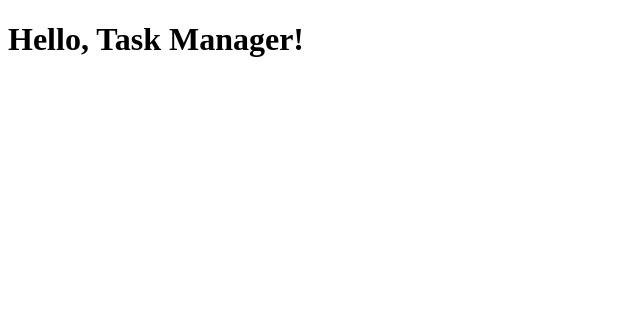
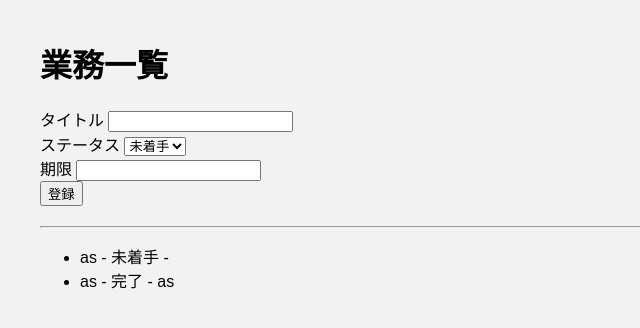
Before and after one commit to KyoDev-debug/task_manager, a Flask app: page / in a window 1280 px wide. Shown: the top 328 px of the page, without its empty margins (0-640 px from the left). Run offline with Flask 3, Linux system fonts and the light colour scheme.

Commit message:
学習用初期設定完了

```diff
--- a/app/__init__.py
+++ b/app/__init__.py
@@ -1,13 +1,18 @@
 import os
 from flask import Flask
+from flask_sqlalchemy import SQLAlchemy
 
-BASE_DIR = os.path.abspath(os.path.dirname(__file__))
+db = SQLAlchemy()
 
 def create_app():
-    app = Flask(__name__, template_folder=os.path.join(BASE_DIR, "..", "templates"))
-    app.config.from_pyfile("config.py")
+    # テンプレートフォルダの絶対パスを指定
+    template_dir = os.path.abspath(os.path.join(os.path.dirname(__file__), '../templates'))
+    app = Flask(__name__, template_folder=template_dir)
 
-    from app.routes import main
-    app.register_blueprint(main)
+    app.config.from_object('app.config.Config')
+    db.init_app(app)
+
+    from app.routes import main_bp
+    app.register_blueprint(main_bp)
 
     return app
--- a/app/forms.py
+++ b/app/forms.py
@@ -0,0 +1,9 @@
+from flask_wtf import FlaskForm
+from wtforms import StringField, SubmitField, SelectField
+from wtforms.validators import DataRequired
+
+class TaskForm(FlaskForm):
+    title = StringField('タイトル', validators=[DataRequired()])
+    status = SelectField('ステータス', choices=[('未着手', '未着手'), ('進行中', '進行中'), ('完了', '完了')])
+    deadline = StringField('期限')
+    submit = SubmitField('登録')
--- a/app/routes.py
+++ b/app/routes.py
@@ -1,7 +1,17 @@
-from flask import Blueprint, render_template
+from flask import Blueprint, render_template, redirect, url_for, request
+from app import db
+from app.models import Task
+from app.forms import TaskForm
 
-main = Blueprint("main", __name__)
+main_bp = Blueprint('main', __name__)
 
-@main.route("/")
+@main_bp.route('/', methods=['GET', 'POST'])
 def index():
-    return render_template("index.html")
+    form = TaskForm()
+    if form.validate_on_submit():
+        task = Task(title=form.title.data, status=form.status.data, deadline=form.deadline.data)
+        db.session.add(task)
+        db.session.commit()
+        return redirect(url_for('main.index'))
+    tasks = Task.query.all()
+    return render_template('index.html', form=form, tasks=tasks)
--- a/requirements.txt
+++ b/requirements.txt
@@ -0,0 +1,4 @@
+Flask==2.3.2
+Flask-WTF==1.1.1
+Flask-SQLAlchemy==3.0.3
+WTForms==3.1.1
--- a/static/style.css
+++ b/static/style.css
@@ -0,0 +1,8 @@
+body {
+    font-family: Arial, sans-serif;
+    margin: 40px;
+    background-color: #f2f2f2;
+}
+form {
+    margin-bottom: 20px;
+}
--- a/templates/index.html
+++ b/templates/index.html
@@ -1,10 +1,24 @@
 <!DOCTYPE html>
 <html lang="ja">
 <head>
-  <meta charset="UTF-8">
-  <title>Task Manager</title>
+    <meta charset="UTF-8">
+    <title>業務管理ツール</title>
+    <link rel="stylesheet" href="{{ url_for('static', filename='style.css') }}">
 </head>
 <body>
-  <h1>Hello, Task Manager!</h1>
+    <h1>業務一覧</h1>
+    <form method="POST">
+        {{ form.hidden_tag() }}
+        {{ form.title.label }} {{ form.title() }}<br>
+        {{ form.status.label }} {{ form.status() }}<br>
+        {{ form.deadline.label }} {{ form.deadline() }}<br>
+        {{ form.submit() }}
+    </form>
+    <hr>
+    <ul>
+        {% for task in tasks %}
+        <li>{{ task.title }} - {{ task.status }} - {{ task.deadline }}</li>
+        {% endfor %}
+    </ul>
 </body>
 </html>
```
Also changed, not shown: app/config.py (+2 -6 lines), app/models.py (+7 -0 lines), instance/tasks.db (added), templates/base.html (added), templates/form.html (added), 1 other file.
